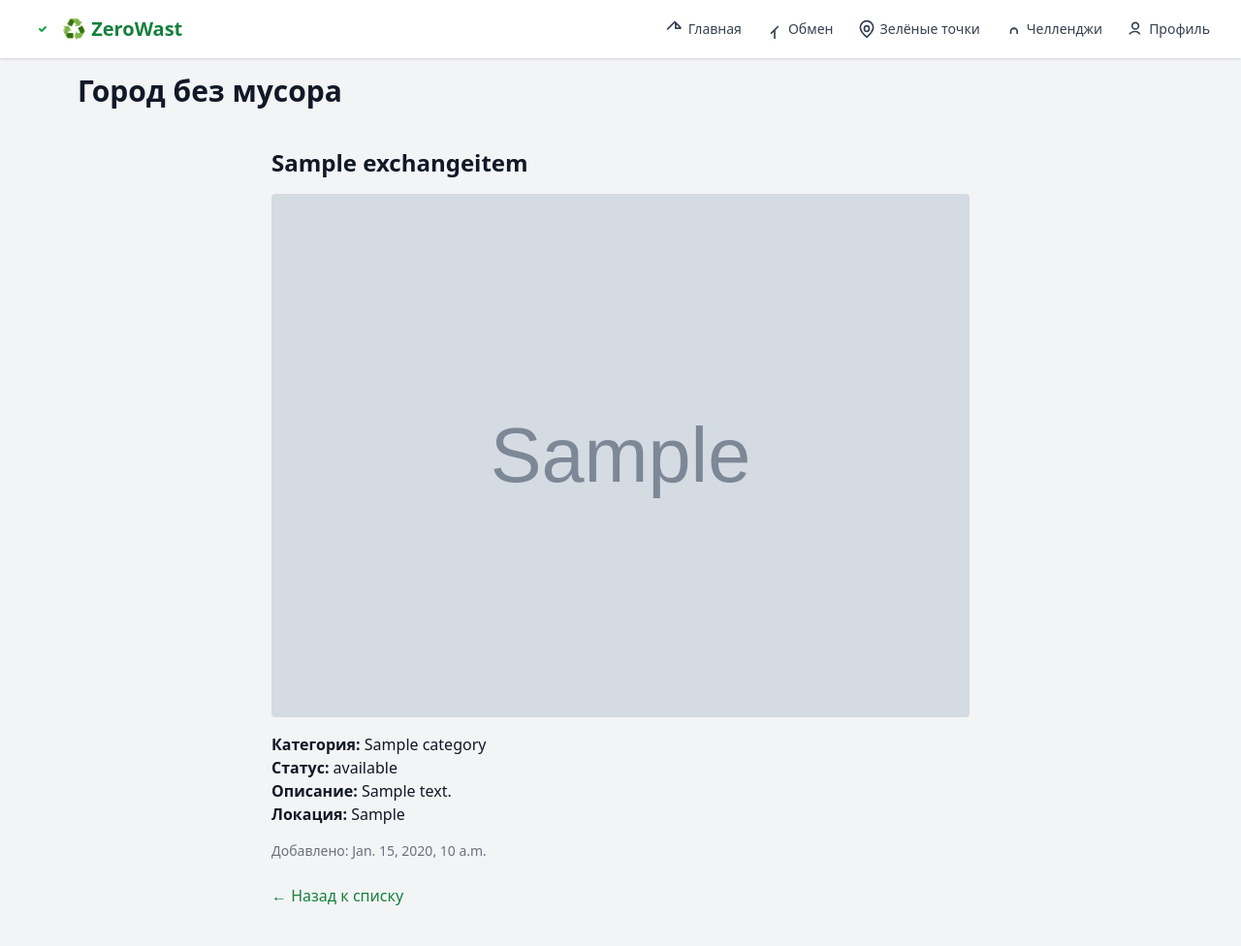
After one commit to shlykovv/ZeroWast, a Django app: page /exchange/item/1 in a window 1280 px wide. The commit adds this page. Shown: the whole page at 97% size. Run offline with Django 5.2, Linux system fonts and the light colour scheme; tables that the repository leaves empty hold one stand-in row (values such as "Sample post"); grey boxes marked "Sample" are stand-in pictures; some libraries are stand-ins or nearby versions.

Commit message:
Добавлена страница товара, сделаны кликабельные карточки товара, настроен путь к товару и добавлено имя к приложению exchange

```diff
--- a/exchange/urls.py
+++ b/exchange/urls.py
@@ -1,7 +1,10 @@
 from django.urls import path, include
 from rest_framework.routers import DefaultRouter
 
-from exchange.views import ExchangeItemViewSet, exchange_list
+from exchange.views import ExchangeItemViewSet, exchange_list, item_detail
+
+
+app_name = 'exchange'
 
 
 router = DefaultRouter()
@@ -9,6 +12,7 @@ router.register(r'items', ExchangeItemViewSet)
 
 
 urlpatterns = [
-    path('', exchange_list, name='exchange_list'),
+    path('', exchange_list, name='item_list'),
+    path('item/<int:pk>', item_detail, name='item_detail'),
     path('api/', include(router.urls)),
 ]
--- a/exchange/views.py
+++ b/exchange/views.py
@@ -1,4 +1,4 @@
-from django.shortcuts import render
+from django.shortcuts import render, get_object_or_404
 from rest_framework import viewsets
 from rest_framework.permissions import IsAuthenticated
 
@@ -38,3 +38,12 @@ def exchange_list(request):
         'categories': categories
     }
     return render(request, 'exchange_item/exchange_list.html', context)
+
+
+def item_detail(request, pk):
+    item = get_object_or_404(ExchangeItem, pk=pk)
+    context = {
+        'title': f'Товар - {item.title}',
+        'item': item
+    }
+    return render(request, 'exchange_item/item_detail.html', context)
--- a/templates/exchange_item/exchange_list.html
+++ b/templates/exchange_item/exchange_list.html
@@ -26,6 +26,7 @@
     </form>
     <div class="grid grid-cols-1 sm:grid-cols-2 md:grid-cols-3 lg:grid-cols-4 gap-6 py-6">
         {% for item in items %}
+        <a href="{% url 'exchange:item_detail' item.id %}">
             <div class="bg-white rounded-2xl shadow p-4">
             {% if item.image %}
                 <img src="{{ item.image.url }}" alt="{{ item.title }}" class="rounded-xl w-full h-48 object-cover mb-2">
@@ -39,6 +40,7 @@
                 <p class="text-sm mt-1">{{ item.description|truncatewords:15 }}</p>
                 <p class="text-xs text-gray-500 mt-2">{{ item.location }}</p>
             </div>
+        </a>
         {% endfor %}
     </div>
 </div>
--- /dev/null
+++ b/templates/exchange_item/item_detail.html
@@ -0,0 +1,19 @@
+{% extends "base.html" %}
+{% block title %}{{ title }}{% endblock title %}
+{% block content %}
+<div class="max-w-3xl mx-auto p-6">
+    <h1 class="text-2xl font-bold mb-4">{{ item.title }}</h1>
+
+    {% if item.image %}
+    <img src="{{ item.image.url }}" alt="{{ item.title }}" class="w-full h-auto mb-4 rounded">
+    {% endif %}
+
+    <p><strong>Категория:</strong> {{ item.category.name }}</p>
+    <p><strong>Статус:</strong> {{ item.status }}</p>
+    <p><strong>Описание:</strong> {{ item.description }}</p>
+    <p><strong>Локация:</strong> {{ item.location }}</p>
+    <p class="text-sm text-gray-500 mt-4">Добавлено: {{ item.created_at }}</p>
+
+    <a href="{% url 'exchange:item_list' %}" class="inline-block mt-6 text-green-700 hover:underline">← Назад к списку</a>
+</div>
+{% endblock %}
```
Lines whose indentation alone changed are shown as unchanged.
